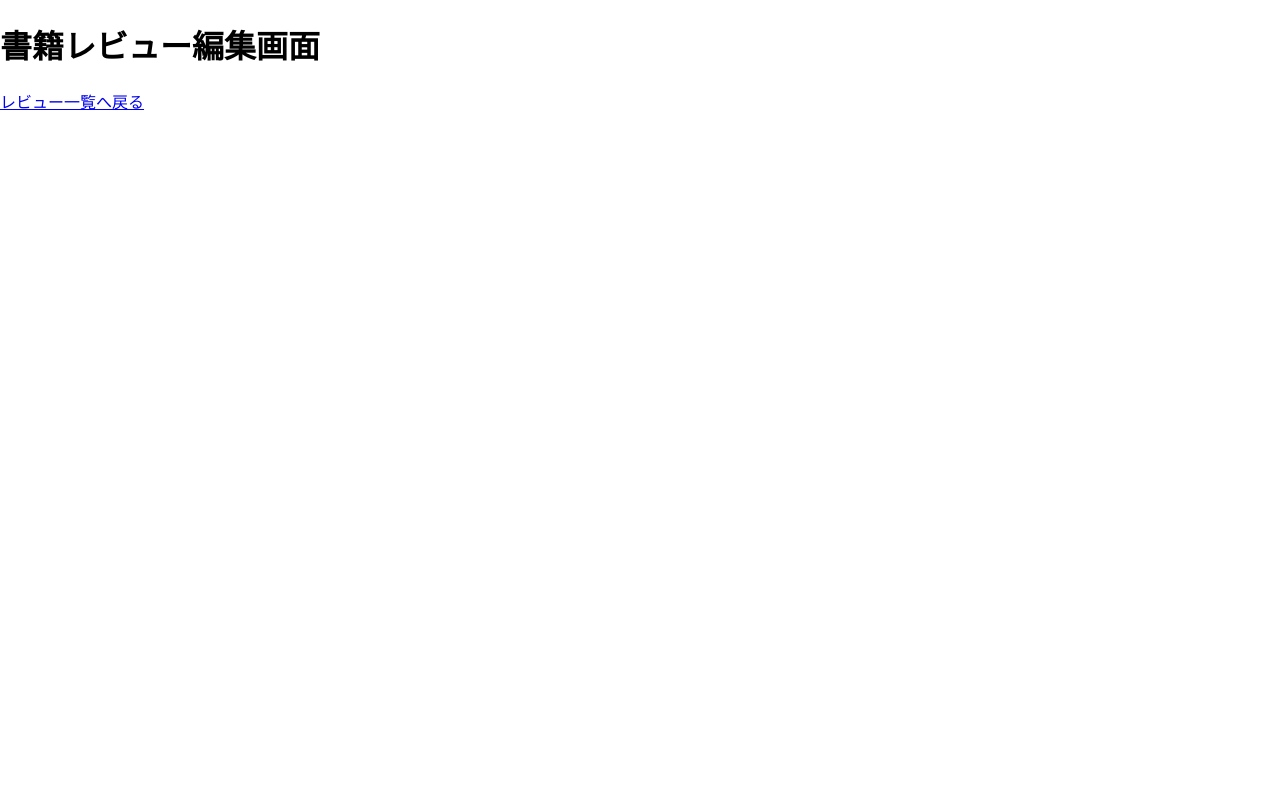
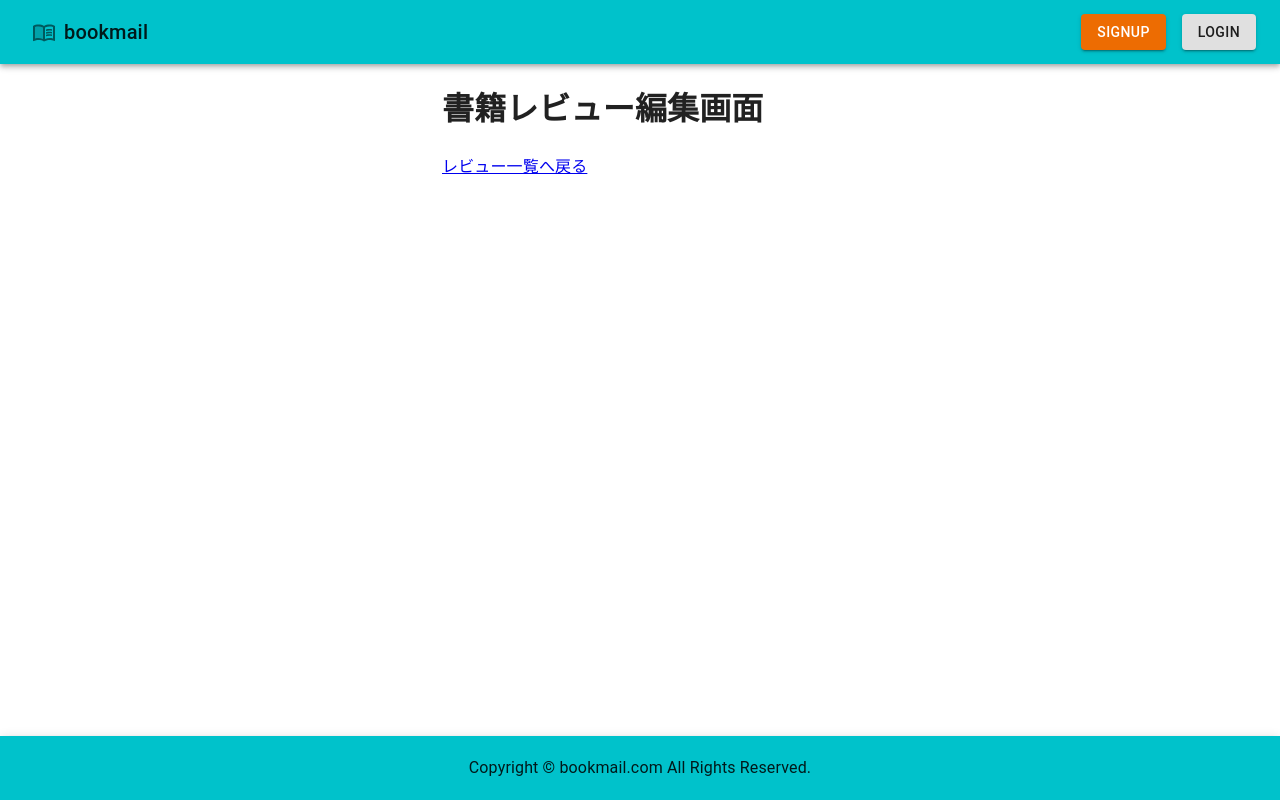
Before and after one commit to nns7/react-stations-bookapp, a React (Create React App) app: page /edit/1 in a window 1280 px wide. Built offline with nearby package versions, Linux system fonts and the light colour scheme.

Commit message:
:art: ヘッダ、フッタを作成。

```diff
--- a/src/App.tsx
+++ b/src/App.tsx
@@ -1,5 +1,9 @@
+import { Container, CssBaseline } from "@mui/material";
+import { createTheme, ThemeProvider } from "@mui/material/styles";
 import * as React from "react";
 import { BrowserRouter, Routes, Route } from "react-router-dom";
+import Footer from "./footer";
+import Header from "./header";
 import Home from "./pages/home";
 import Login from "./pages/login";
 import Profile from "./pages/profile";
@@ -7,10 +11,16 @@
 import ReviewDetail from "./pages/reviewDetail";
 import ReviewEdit from "./pages/reviewEdit";
 import SignUp from "./pages/signup";
+import { themeOptions } from "./themeOptions";
 
 const App = () => {
+  const theme = createTheme(themeOptions);
   return (
+    <ThemeProvider theme={theme}>
+      <CssBaseline />
       <BrowserRouter>
+        <Header />
+        <Container maxWidth="xs">
           <Routes>
             <Route path={`/`} element={<Home />} />
             <Route path={`/signup`} element={<SignUp />} />
@@ -20,7 +30,10 @@
             <Route path={`/detail/:id`} element={<ReviewDetail />} />
             <Route path={`/edit/:id`} element={<ReviewEdit />} />
           </Routes>
+        </Container>
+        <Footer />
       </BrowserRouter>
+    </ThemeProvider>
   );
 };
 
--- /dev/null
+++ b/src/footer.tsx
@@ -0,0 +1,16 @@
+import * as React from "react";
+import { AppBar, Toolbar, Typography } from "@mui/material";
+
+const Footer = () => {
+  return (
+    <AppBar position="fixed" color="primary" sx={{ top: "auto", bottom: 0 }}>
+      <Toolbar>
+        <Typography textAlign="center" component="div" sx={{ flexGrow: 1 }}>
+          Copyright © bookmail.com All Rights Reserved.
+        </Typography>
+      </Toolbar>
+    </AppBar>
+  );
+};
+
+export default Footer;
--- /dev/null
+++ b/src/header.tsx
@@ -0,0 +1,26 @@
+import * as React from "react";
+import { AppBar, Toolbar, Button, IconButton, Typography } from "@mui/material";
+import MenuBookTwoToneIcon from "@mui/icons-material/MenuBookTwoTone";
+
+const Header = () => {
+  return (
+    <AppBar position="static">
+      <Toolbar>
+        <IconButton>
+          <MenuBookTwoToneIcon />
+        </IconButton>
+        <Typography variant="h6" component="div" sx={{ flexGrow: 1 }}>
+          bookmail
+        </Typography>
+        <Button variant="contained" color="warning" sx={{ ml: 2 }}>
+          signup
+        </Button>
+        <Button variant="contained" color="inherit" sx={{ ml: 2 }}>
+          login
+        </Button>
+      </Toolbar>
+    </AppBar>
+  );
+};
+
+export default Header;
--- /dev/null
+++ b/src/themeOptions.tsx
@@ -0,0 +1,12 @@
+import { ThemeOptions } from "@mui/material";
+
+export const themeOptions: ThemeOptions = {
+  palette: {
+    primary: {
+      main: "#00c2cb",
+    },
+    secondary: {
+      main: "#004aad",
+    },
+  },
+};
```
Lines whose indentation alone changed are shown as unchanged.
